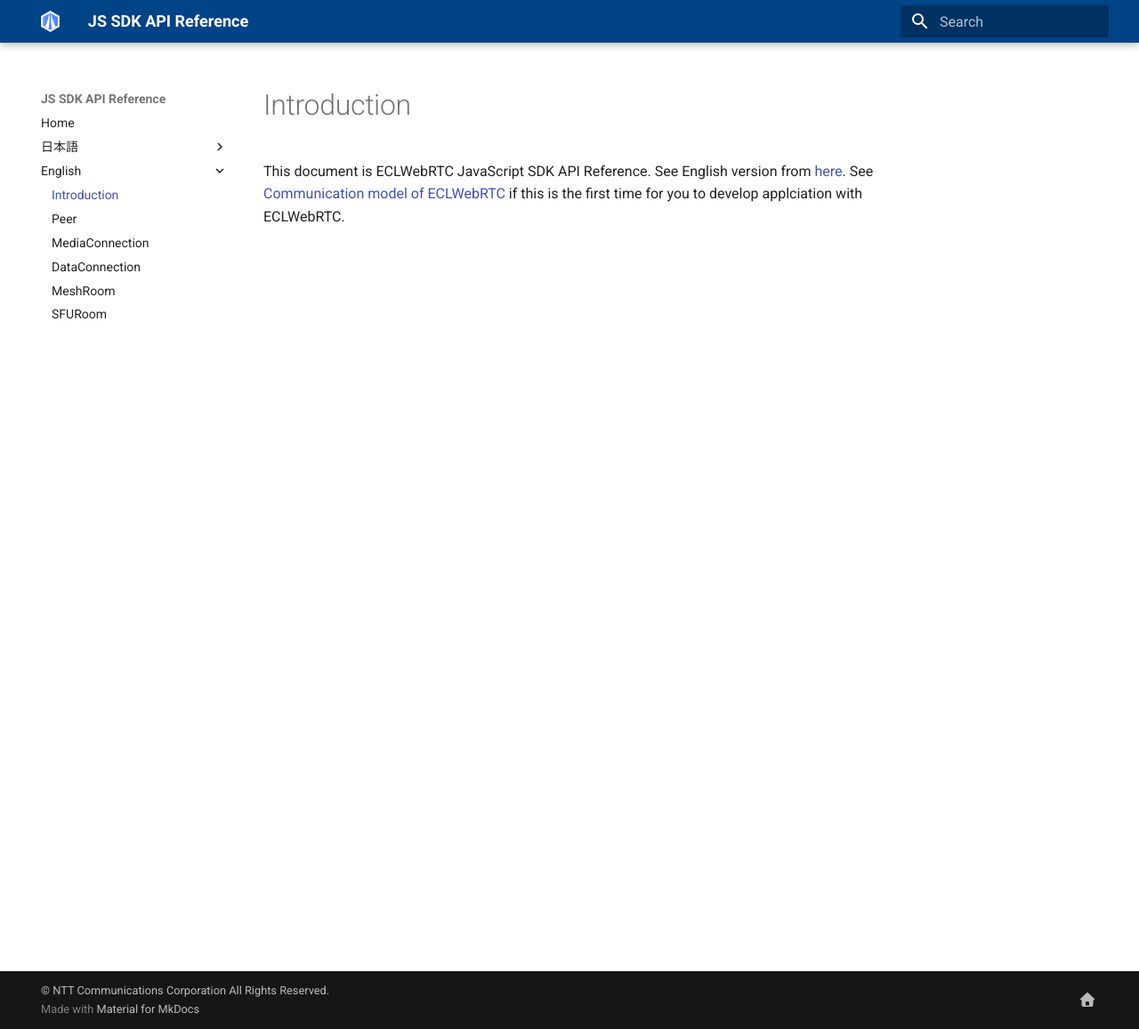
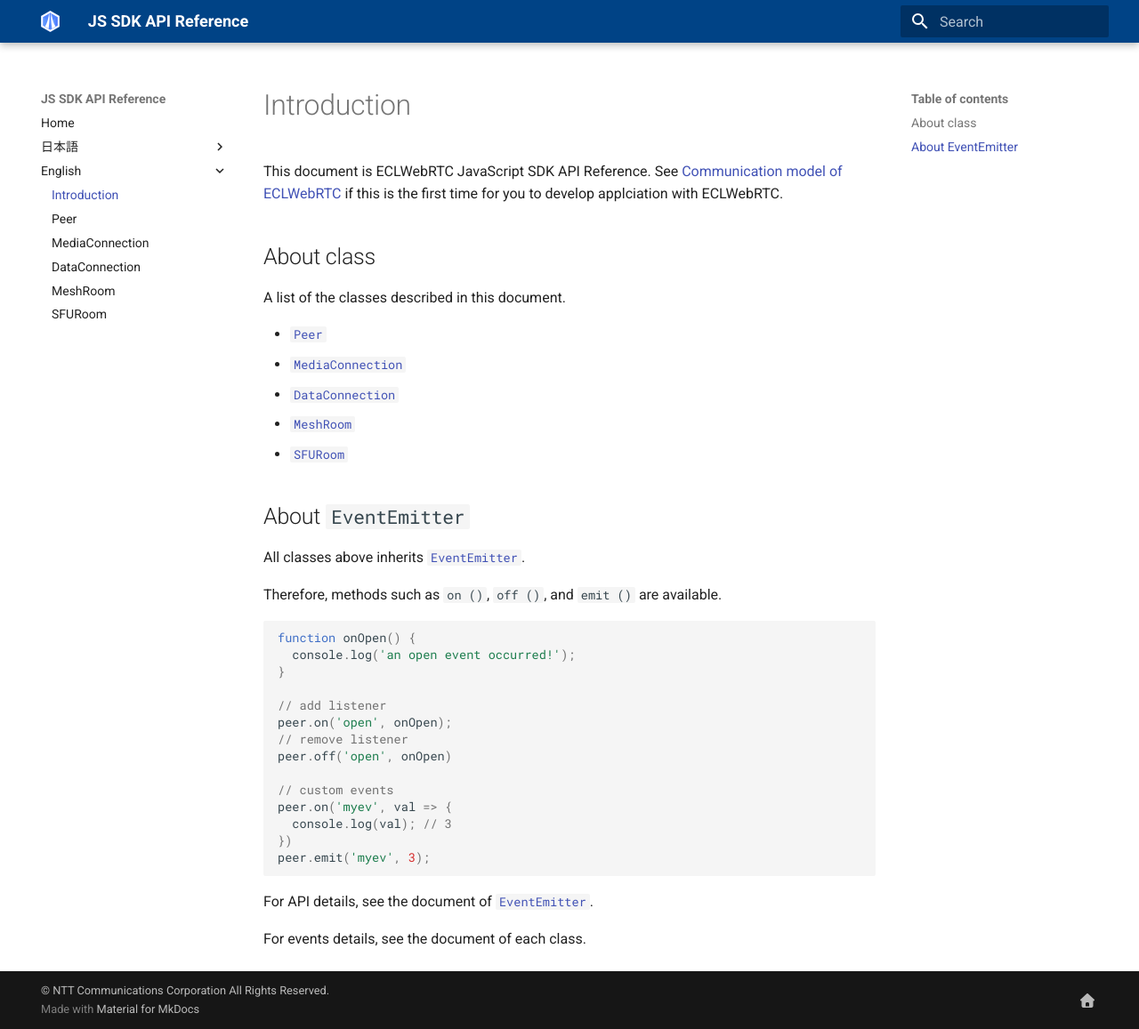
Before and after one commit to skyway/skyway-js-sdk-doc, an MkDocs documentation site: the page built from docs/en/index.md, in a window 1280 px wide and 1157 px high. Shown: the whole window at 89% size. Built offline with MkDocs 1.6.1 and Material for MkDocs 9.7.7, drawn with Linux system fonts in a browser that asks for light colours; old or Windows-style settings are respelled for this version of MkDocs.

Commit message:
Translate intro

````diff
--- a/docs/en/index.md
+++ b/docs/en/index.md
@@ -1,2 +1,39 @@
-This document is ECLWebRTC JavaScript SDK API Reference. See English version from [here](peer.md).
+This document is ECLWebRTC JavaScript SDK API Reference.
 See [Communication model of ECLWebRTC](https://webrtc.ecl.ntt.com/en/communication-model.html) if this is the first time for you to develop applciation with ECLWebRTC.
+
+## About class
+
+A list of the classes described in this document.
+
+- [`Peer`](./peer)
+- [`MediaConnection`](./mediaconnection)
+- [`DataConnection`](./dataconnection)
+- [`MeshRoom`](./meshroom)
+- [`SFURoom`](./sfuroom)
+
+## About `EventEmitter`
+
+All classes above inherits [`EventEmitter`](https://nodejs.org/api/events.html#events_class_eventemitter).
+
+Therefore, methods such as `on ()`, `off ()`, and `emit ()` are available.
+
+```js
+function onOpen() {
+  console.log('an open event occurred!');
+}
+
+// add listener
+peer.on('open', onOpen);
+// remove listener
+peer.off('open', onOpen)
+
+// custom events
+peer.on('myev', val => {
+  console.log(val); // 3
+})
+peer.emit('myev', 3);
+```
+
+For API details, see the document of [`EventEmitter`](https://nodejs.org/api/events.html#events_class_eventemitter).
+
+For events details, see the document of each class.
````
